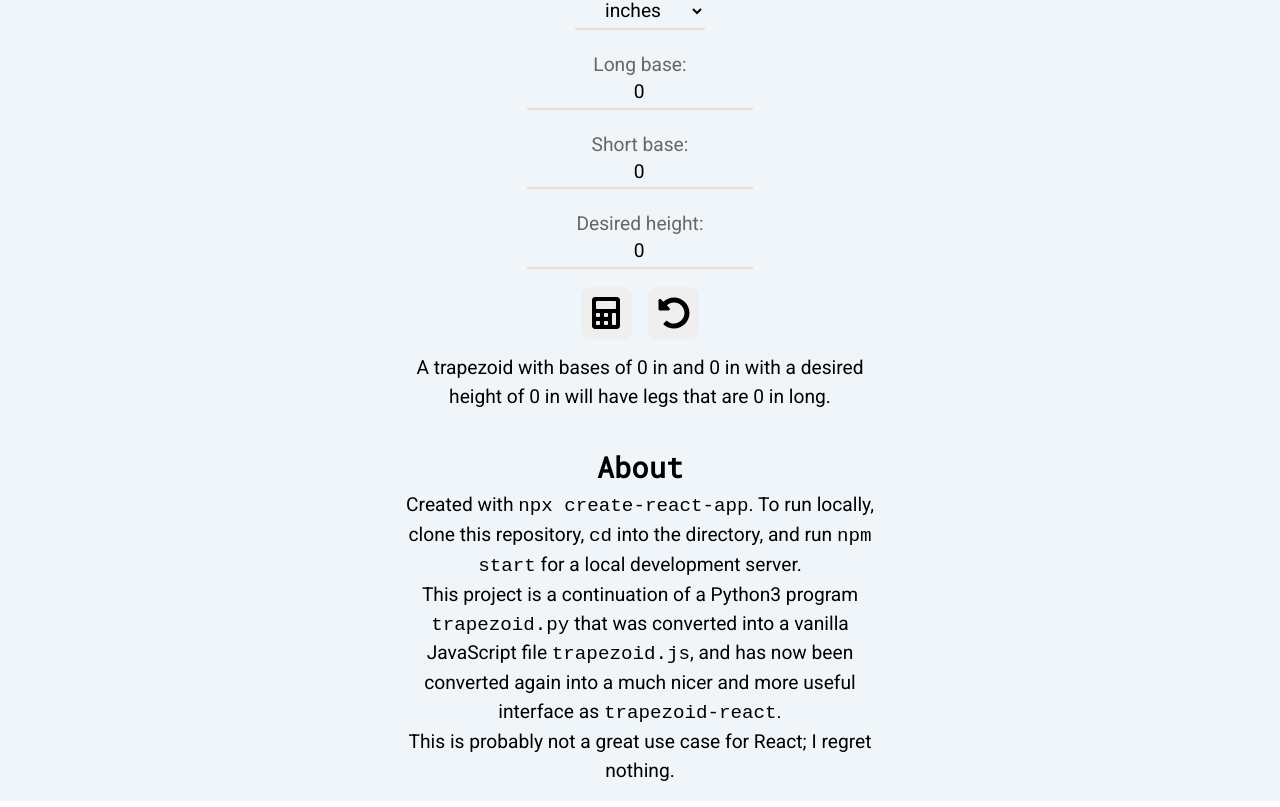
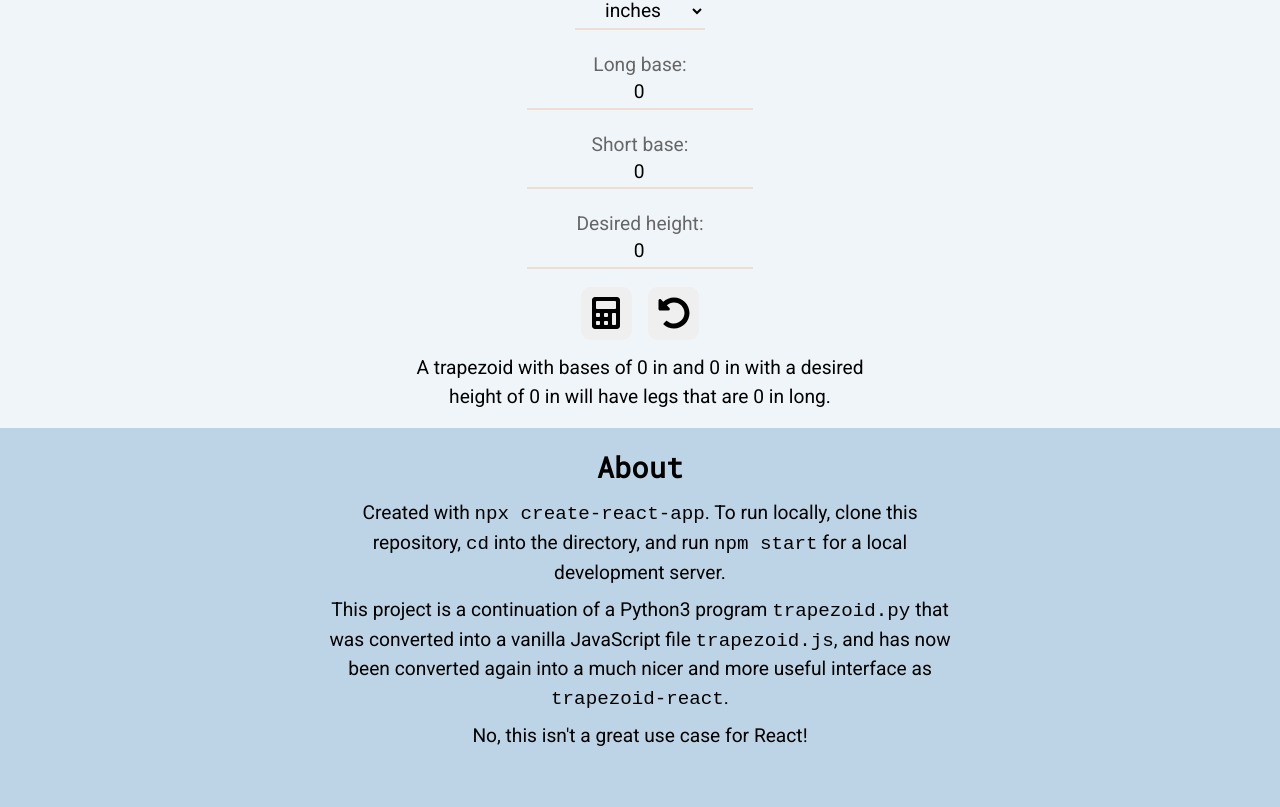
Before and after one commit to bost-ty/trapezoid-react, a React (Create React App) app: page / in a window 1280 px wide. Shown: the part 246-1053 px from the top of the page. Built offline with nearby package versions, Linux system fonts and the light colour scheme.

Commit message:
Update tagline, color About section

```diff
--- a/src/App.css
+++ b/src/App.css
@@ -274,6 +274,17 @@ button:active {
 /* ** end button */
 /* * end form */
 /* end Calculator */
+/* begin About */
+#about {
+  background: var(--blue-dark);
+  padding-bottom: 3rem;
+}
+
+#about p {
+  margin: 0.5rem auto;
+  max-width: 60ch;
+}
+/* end About */
 
 /* end specific styling */
 
--- a/src/App.js
+++ b/src/App.js
@@ -19,7 +19,7 @@ function Header() {
   return (
     <header>
       <h1>trapezoid.jsx</h1>
-      <p>a small app for calculating trapezoids</p>
+      <p>a small app for calculating neat trapezoids</p>
       <ul>
         <li>
           <a href="https://github.com/bost-ty/trapezoid-react">
@@ -41,14 +41,17 @@ function About() {
     <article id="about">
       <h2>About</h2>
       <p>
-        Created with <code>npx create-react-app</code>. To run locally, clone this repository, <code>cd</code> into the directory, and run <code>npm start</code> for a local development server.
+        Created with <code>npx create-react-app</code>. To run locally, clone
+        this repository, <code>cd</code> into the directory, and run{" "}
+        <code>npm start</code> for a local development server.
       </p>
-    <p>
-      This project is a continuation of a Python3 program <code>trapezoid.py</code> that was converted into a vanilla JavaScript file <code>trapezoid.js</code>, and has now been converted again into a much nicer and more useful interface as <code>trapezoid-react</code>.
-    </p>
-    <p>
-      This is probably not a great use case for React; I regret nothing.
-    </p>
+      <p>
+        This project is a continuation of a Python3 program{" "}
+        <code>trapezoid.py</code> that was converted into a vanilla JavaScript
+        file <code>trapezoid.js</code>, and has now been converted again into a
+        much nicer and more useful interface as <code>trapezoid-react</code>.
+      </p>
+      <p>No, this isn't a great use case for React!</p>
     </article>
   );
 }
```
Also changed, not shown: 1 other file (tests, documents, lock files or other folders).
